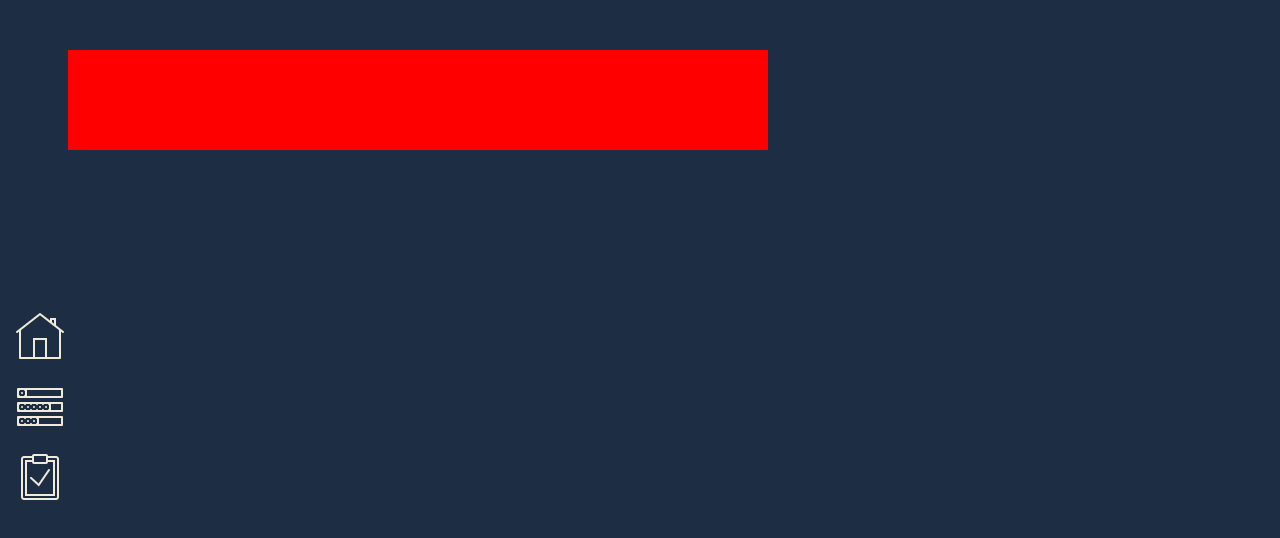
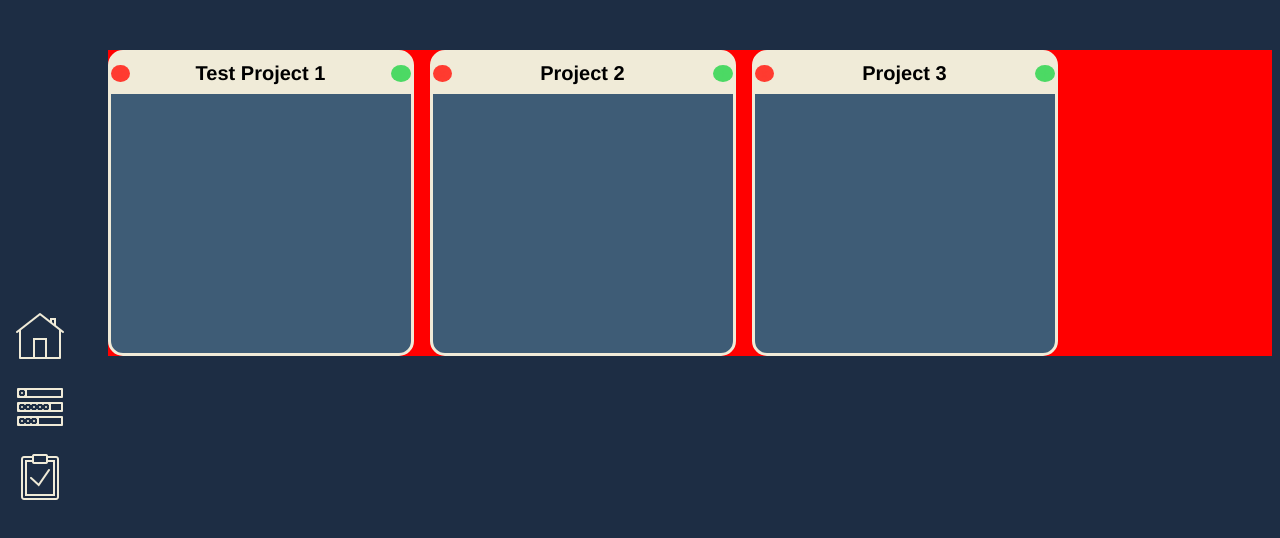
Before and after one commit to GucciGangnam/to-do-list, a website built with webpack: page dist/index.html in a window 1280 px wide. Shown: the part 88-626 px from the top of the page. Built offline with nearby package versions, Linux system fonts and the light colour scheme.

Commit message:
Base of DisplayProjects formed. boxes are displayed but buttons dont have functions.  Next: display tasks too

```diff
--- /dev/null
+++ b/src/display-projects.js
@@ -0,0 +1,51 @@
+// imports
+import { projects, Project, Task } from './index.js';
+
+
+
+
+
+
+function displayProjects() {
+    const content = document.getElementById('content');
+    //loop through projects array and console.log each project name
+    projects.forEach(project => {
+        const projectBox = document.createElement('div');
+        projectBox.classList.add('projectbox');
+        projectBox.id = project.name;
+        content.appendChild(projectBox);
+            const projectBanner = document.createElement('div');
+            projectBanner.classList.add('projectbanner');
+            projectBanner.id = 'projectbanner' + project.name;
+            projectBox.appendChild(projectBanner);
+                const deleteProjectBtn = document.createElement('button');
+                deleteProjectBtn.classList.add('deleteprojectbtn');
+                deleteProjectBtn.id = 'deleteprojectbtn' + project.name;
+                deleteProjectBtn.innerHTML = 'x';
+                projectBanner.appendChild(deleteProjectBtn);
+                    deleteProjectBtn.addEventListener('click', () => {
+                        console.log('delete' + project.name + 'button clicked');
+                    }
+                );
+                const projectTitle = document.createElement('div');
+                projectTitle.classList.add('projecttitle');
+                projectTitle.id = 'projecttitle' + project.name;
+                projectTitle.innerHTML = project.name;
+                projectBanner.appendChild(projectTitle);
+                const addTaskBtn = document.createElement('button');
+                addTaskBtn.classList.add('addtaskbtn');
+                addTaskBtn.id = 'addtaskbtn' + project.name;
+                addTaskBtn.innerHTML = '+';
+                projectBanner.appendChild(addTaskBtn);
+                    addTaskBtn.addEventListener('click', () => {
+                        console.log('add task to' + project.name + 'button clicked');
+                    }
+                );
+
+
+
+
+
+    });
+}
+export { displayProjects };
--- a/src/index.js
+++ b/src/index.js
@@ -1,6 +1,7 @@
 // imports
 import './style.css';
 import { displayPageTemplate } from './page-template';
+import { displayProjects } from './display-projects';
 
 
 // libraries
@@ -15,6 +16,7 @@ class Project {
     }
 }
 
+
 class Task {
     constructor(name, description, dueDate, priority) {
         this.name = name;
@@ -25,7 +27,7 @@ class Task {
 }
 
 ////////////////// sample projects and tasks //////////////////
-const sampleProject1 = new Project('Project 1');
+const sampleProject1 = new Project('Test Project 1');
 const sampleProject2 = new Project('Project 2');
 const sampleProject3 = new Project('Project 3');
 
@@ -47,9 +49,10 @@ sampleProject3.tasks.push(sampleTask5);
 sampleProject3.tasks.push(sampleTask6);
 projects.push(sampleProject3);
 
+
+export { projects, Project, Task };
 // functions
 
 ////////// load page template //////////
 displayPageTemplate();
-
-console.log(projects);
+displayProjects();
--- a/src/style.css
+++ b/src/style.css
@@ -84,14 +84,12 @@ body{
     flex-direction: column;
     width: 50px;
     gap: 20px;
-
     position: fixed;
     top: 50vh;
     left: 15px;
     width: 200px;
     height: 100%;
 }
-
     .vnav-btn{
         height: 50px;
         width: 50px;
@@ -105,9 +103,68 @@ body{
             padding-left: 20px;
             cursor: pointer;
         }
+
+/* PROJECT BOXES */
 .content {
-    width: 700px;
-    height: 100px;
     background-color: red;
-    margin-left: 60px;
+    margin-left: 100px;
+    display: flex;
+    gap: 1rem;
+    flex-wrap: wrap;
 }
+    .projectbox {
+        min-width: 300px;
+        height: 300px;
+        background-color: #3E5C76;
+        border: 3px solid #F0EBD8;
+        border-radius: 15px;
+        position: relative;
+        display: flex;
+        flex-direction: column;
+        align-items: center;
+        }
+        .projectbanner {
+            position: absolute;
+            top: -1px;
+            background-color: #F0EBD8;
+            width: 100%;
+            height: 40px;
+            border-top-left-radius: 10px;
+            border-top-right-radius: 10px;
+            text-align: center;
+            font-size: 20px;
+            font-weight: bold;
+            border: 1px solid #F0EBD8;
+            display: flex;
+            justify-content: space-between;
+            align-items: center;
+        }
+            .deleteprojectbtn {
+                background: #FF3B30;
+                border: none;
+                border-radius: 50%;
+                color: #FF3B30;
+            }
+                .deleteprojectbtn:hover {
+                    background: #FF3B30;
+                    border: none;
+                    border-radius: 50%;
+                    color: #000000;
+
+                }
+
+            .projecttitle{
+            }
+
+            .addtaskbtn {
+                background-color: #4CD964;
+                border: none;
+                border-radius: 50%;
+                color: #4CD964;
+            }
+                .addtaskbtn:hover {
+                    background-color: #4CD964;
+                    border: none;
+                    border-radius: 50%;
+                    color: #000000;
+                }
```
Also changed, not shown: dist/main.js.
